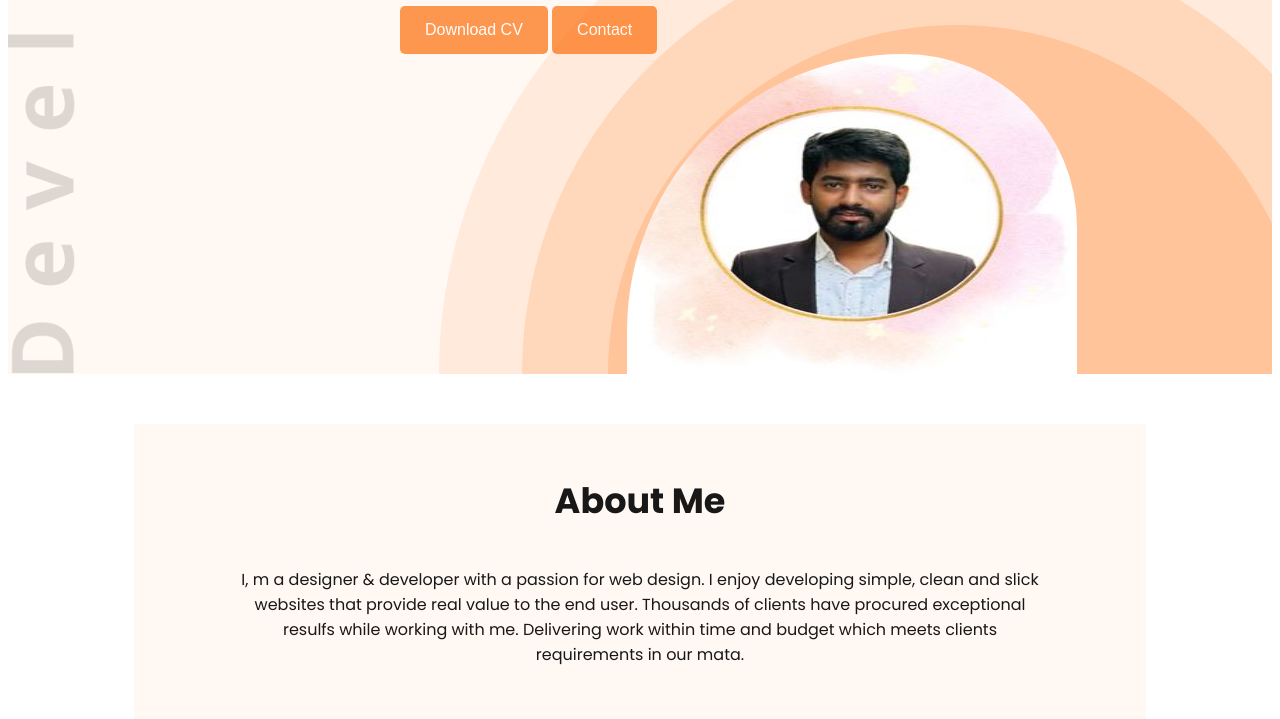
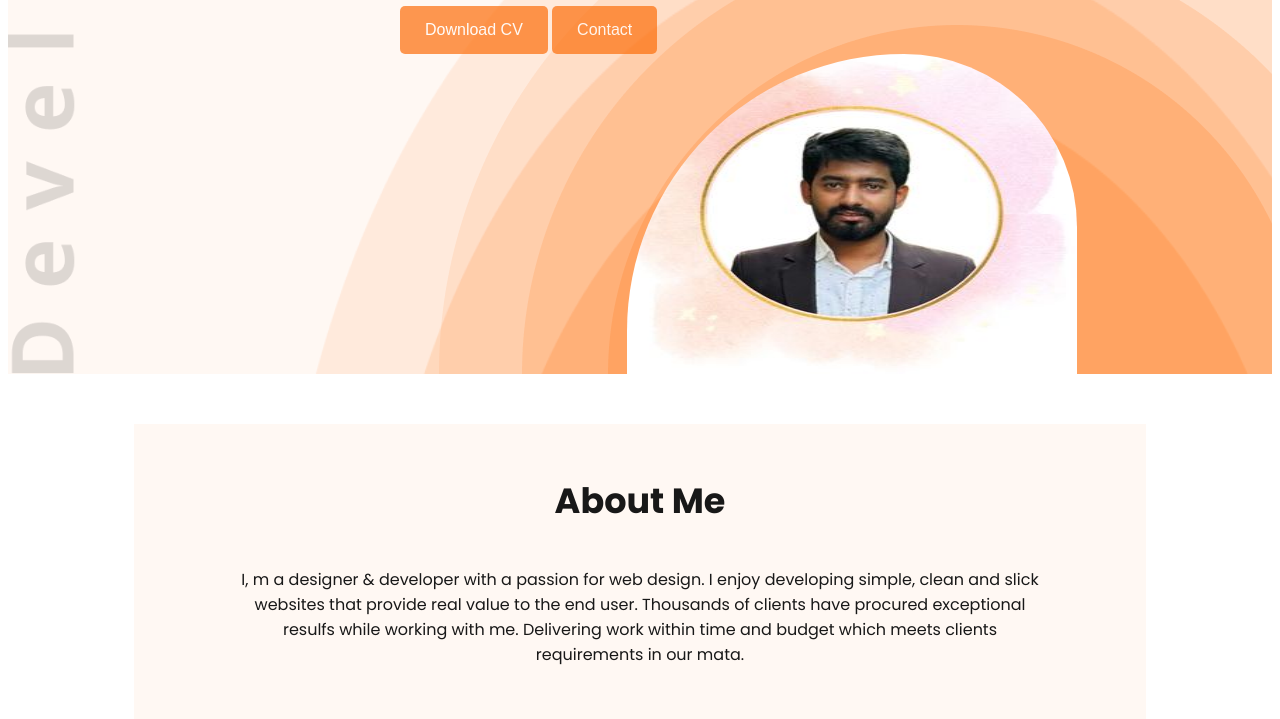
Before and after one commit to naeem182/reponsivemineprotfolio, a plain HTML site: page index.html in a window 1280 px wide. Shown: the part 387-1106 px from the top of the page. Drawn offline with Linux system fonts and the light colour scheme.

Commit message:
Update style.css
shape resize

```diff
--- a/style.css
+++ b/style.css
@@ -107,14 +107,14 @@ nav li a {
 }
 
 .banner {
-    display: flex;
+  display: flex;
     padding: 30px 30px 0px 150px;
     align-items: center;
     justify-content: space-between;
-    background-image: url(images/developer.png);
-    background-repeat: no-repeat;
-    background-position: bottom left;
-    background-size: contain;
+    background-image: url(images/developer.png), url(images/header_bg.png);
+    background-repeat: no-repeat, no-repeat;
+    background-position: bottom left, right 80px;
+    background-size: contain, 998px 900px;
 
 
 
@@ -125,7 +125,7 @@ nav li a {
 }
 
 .banner img {
-    width: 500px;
+
     margin-right: 0;
     margin-left: 303px;
 }
```
